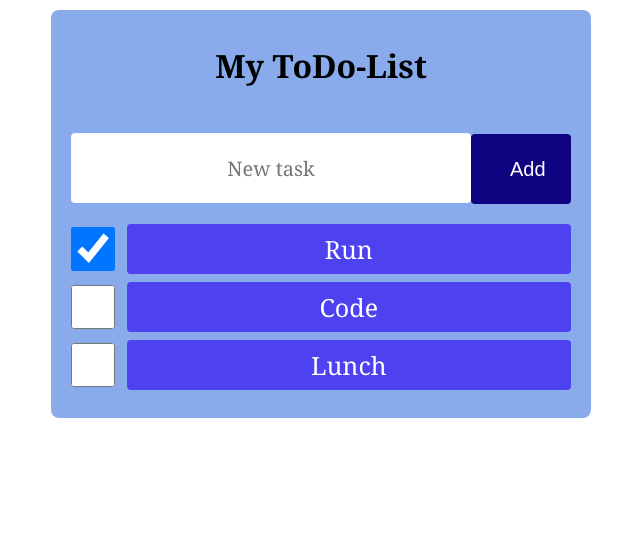
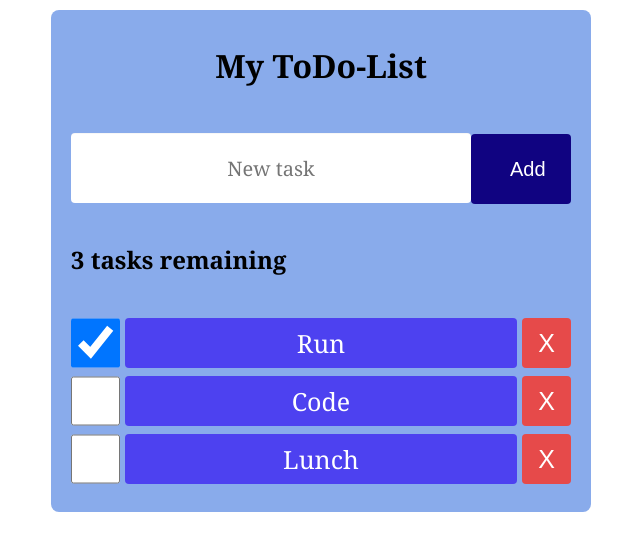
Before and after one commit to FlavioAlm/ToDo-List, a React (Create React App) app: page / in a window 1280 px wide. Shown: the top 550 px of the page, without its empty margins (319-959 px from the left). Built offline with nearby package versions, Linux system fonts and the light colour scheme.

Commit message:
static version

```diff
--- a/src/App.js
+++ b/src/App.js
@@ -22,6 +22,7 @@ function App(props) {
         id={props.id}
         onSubmit={handleSubmit}
       />
+      <h2>{`${tasks.length} tasks remaining`}</h2><br/>
       {taskList}
     </div>
   );
--- a/src/Task.css
+++ b/src/Task.css
@@ -1,7 +1,8 @@
 .Task {
   display: grid;
-  grid-template-columns: 1fr 8fr;
+  grid-template-columns: 1fr 8fr 1fr;
   place-items: stretch stretch;
+  column-gap: 5px;
   border: none;
 }
 
@@ -24,5 +25,15 @@
   text-align: center;
   margin: 0 0 0 0;
   height: 50px;
-  width: 80%;
+  width: 100%;
 }
+
+.Task button {
+  background-color: rgb(230, 74, 74);
+  color: white;
+  text-align: center;
+  margin-bottom: 8px;
+  border-radius: 4px;
+  font-size: 25px;
+  border: none;
+}
--- a/src/Task.js
+++ b/src/Task.js
@@ -6,6 +6,7 @@ const Task = (props) => {
     <div className='Task'>
       <input id={props.id} type="checkbox" defaultChecked={props.completed} />
       <label>{props.name}</label>
+      <button>X</button>
     </div>
   )
 }
```
Also changed, not shown: 1 other file (tests, documents, lock files or other folders).
